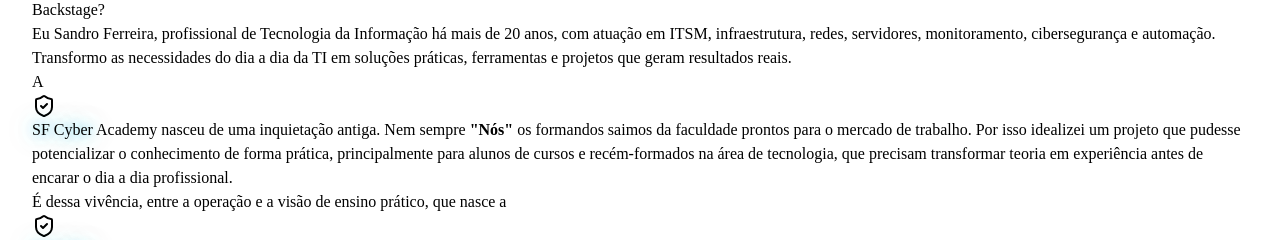
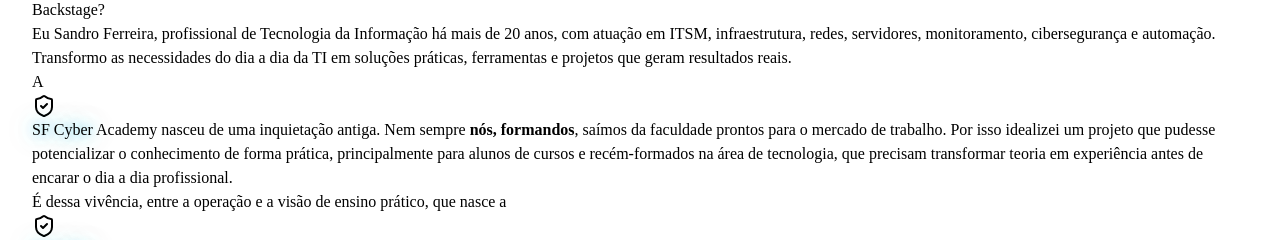
Before and after one commit to sandronsk1977-creator/sf-cyber, a React (Vite) app in the folder client/: page /sobre in a window 1280 px wide. Shown: the part 314-554 px from the top of the page. Built offline with nearby package versions, Linux system fonts and the light colour scheme.

Commit message:
Corrige concordancia no trecho sobre formandos na pagina Sobre

```diff
--- a/client/src/pages/Sobre.tsx
+++ b/client/src/pages/Sobre.tsx
@@ -117,11 +117,12 @@ export default function Sobre() {
                 projetos que geram resultados reais.
               </p>
               <p className="mt-3 text-slate-400 text-sm leading-relaxed">
-                A <SFCyber /> Academy nasceu de uma inquietação antiga. Nem sempre <strong> "Nós" </strong> os formandos saimos
-                da faculdade prontos para o mercado de trabalho. Por isso idealizei um projeto que
-                pudesse potencializar o conhecimento de forma prática, principalmente para alunos
-                de cursos e recém-formados na área de tecnologia, que precisam transformar teoria
-                em experiência antes de encarar o dia a dia profissional.
+                A <SFCyber /> Academy nasceu de uma inquietação antiga. Nem sempre{" "}
+                <strong className="text-slate-200">nós, formandos</strong>, saímos da faculdade
+                prontos para o mercado de trabalho. Por isso idealizei um projeto que pudesse
+                potencializar o conhecimento de forma prática, principalmente para alunos de cursos
+                e recém-formados na área de tecnologia, que precisam transformar teoria em
+                experiência antes de encarar o dia a dia profissional.
               </p>
               <p className="mt-3 text-slate-400 text-sm leading-relaxed">
                 É dessa vivência, entre a operação e a visão de ensino prático, que nasce a{" "}
```
